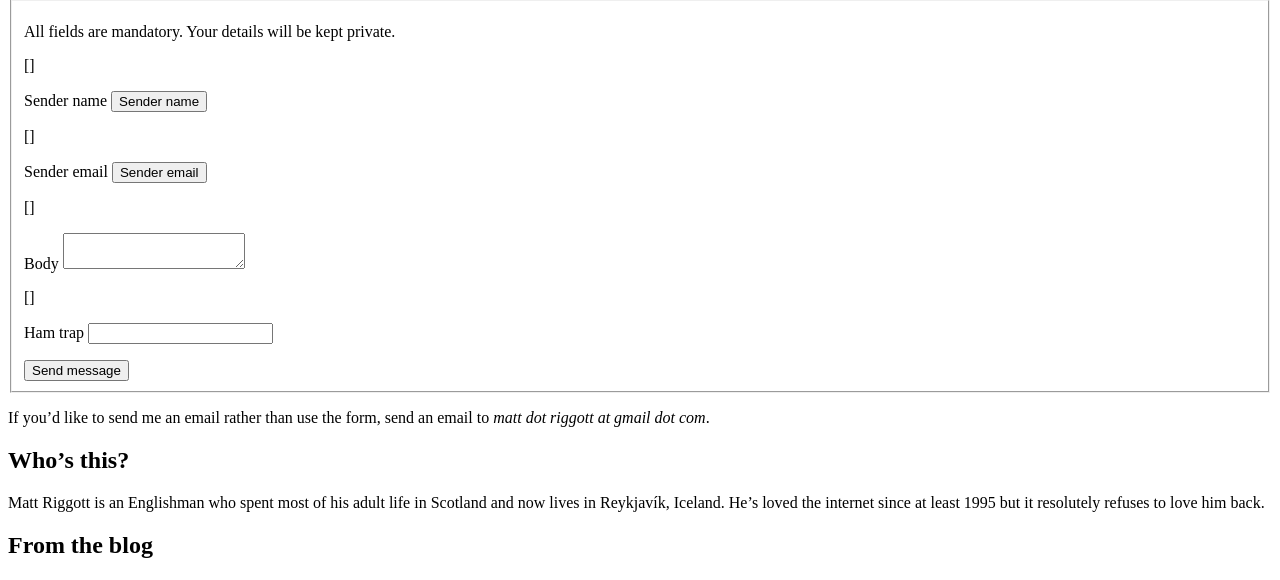
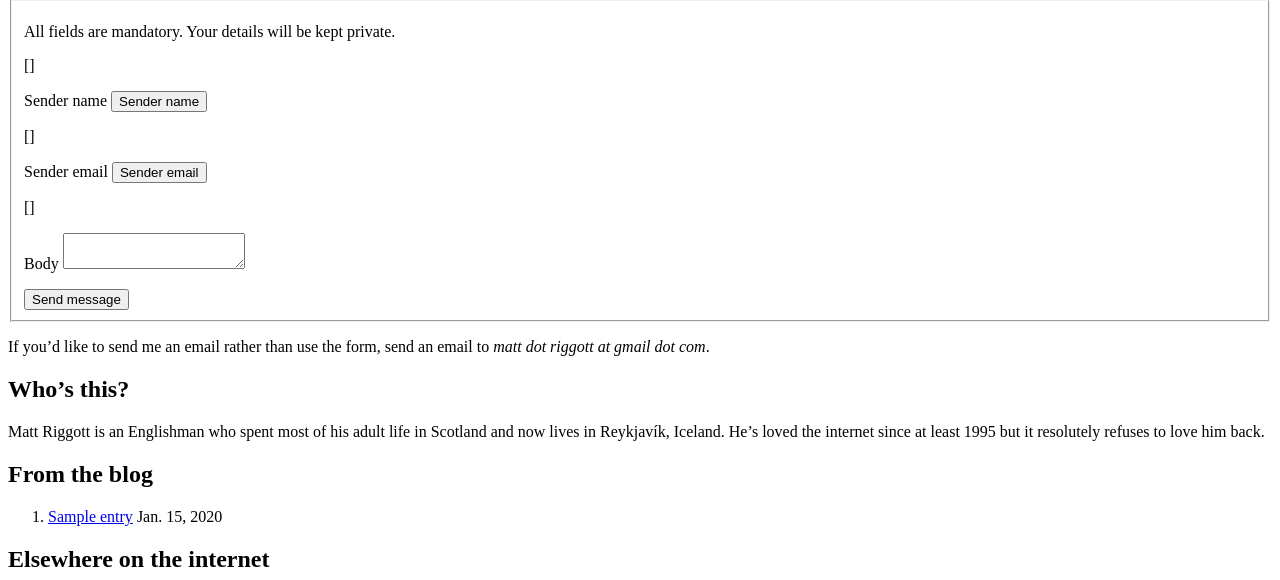
Before and after one commit to flother/flother.com-django, a Django app: template flother/apps/contact/templates/contact/send_message.html in a window 1280 px wide. Shown: the part 225-805 px from the top of the page. Run offline with Django 3.2, Linux system fonts and the light colour scheme; the template is opened without the code that fills it: most values are stand-ins (such as "Sample title", 1, 10 or a date in 2020); form fields are guessed from the names that the template uses; parts of the project's set-up code (start-up, migrations or seed data) failed here and were passed over; some libraries are stand-ins or nearby versions.

Commit message:
Replace the pretty poor spam-trap on the contact form and replace it with an Akistmet-based test.

```diff
--- a/flother/apps/contact/templates/contact/send_message.html
+++ b/flother/apps/contact/templates/contact/send_message.html
@@ -25,11 +25,6 @@
 				{{ form.body.label_tag }}
 				{{ form.body }}
 			</p>
-			{{ form.ham_trap.errors }}
-			<p id="field_{{ form.ham_trap.html_name }}">
-				{{ form.ham_trap.label_tag }}
-				{{ form.ham_trap }}
-			</p>
 			<button type="submit">Send message</button>
 		</fieldset>
 	</form>
--- a/flother/apps/contact/views.py
+++ b/flother/apps/contact/views.py
@@ -13,7 +13,7 @@ def send_message(request):
     """
     On a get request, show a form to allow visitors to send me a
     message.  On a post request, save the message in the database and
-    send me an email.
+    send me an email if Akismet doesn't consider the message to be spam.
     """
     if request.method == 'POST':
         form = MessageForm(request.POST)
@@ -21,7 +21,7 @@ def send_message(request):
             message = Message(sender_name=form.cleaned_data['sender_name'],
                 sender_email=form.cleaned_data['sender_email'],
                 body=form.cleaned_data['body'])
-            if form.cleaned_data['ham_trap']:
+            if form.is_spam():
                 message.is_spam = True
             else:
                 message_body = "%s (%s) said:\n\n%s\n" % (
--- a/flother/media/core/css/typography.css
+++ b/flother/media/core/css/typography.css
@@ -138,9 +138,6 @@ textarea:focus {
 	border-color: #999;
 	outline: 0;
 }
-#field_ham_trap {
-	display: none;
-}
 button {
 	background: #999;
 	border: 0;
```
Also changed, not shown: flother/apps/contact/forms.py (+21 -1 lines).
